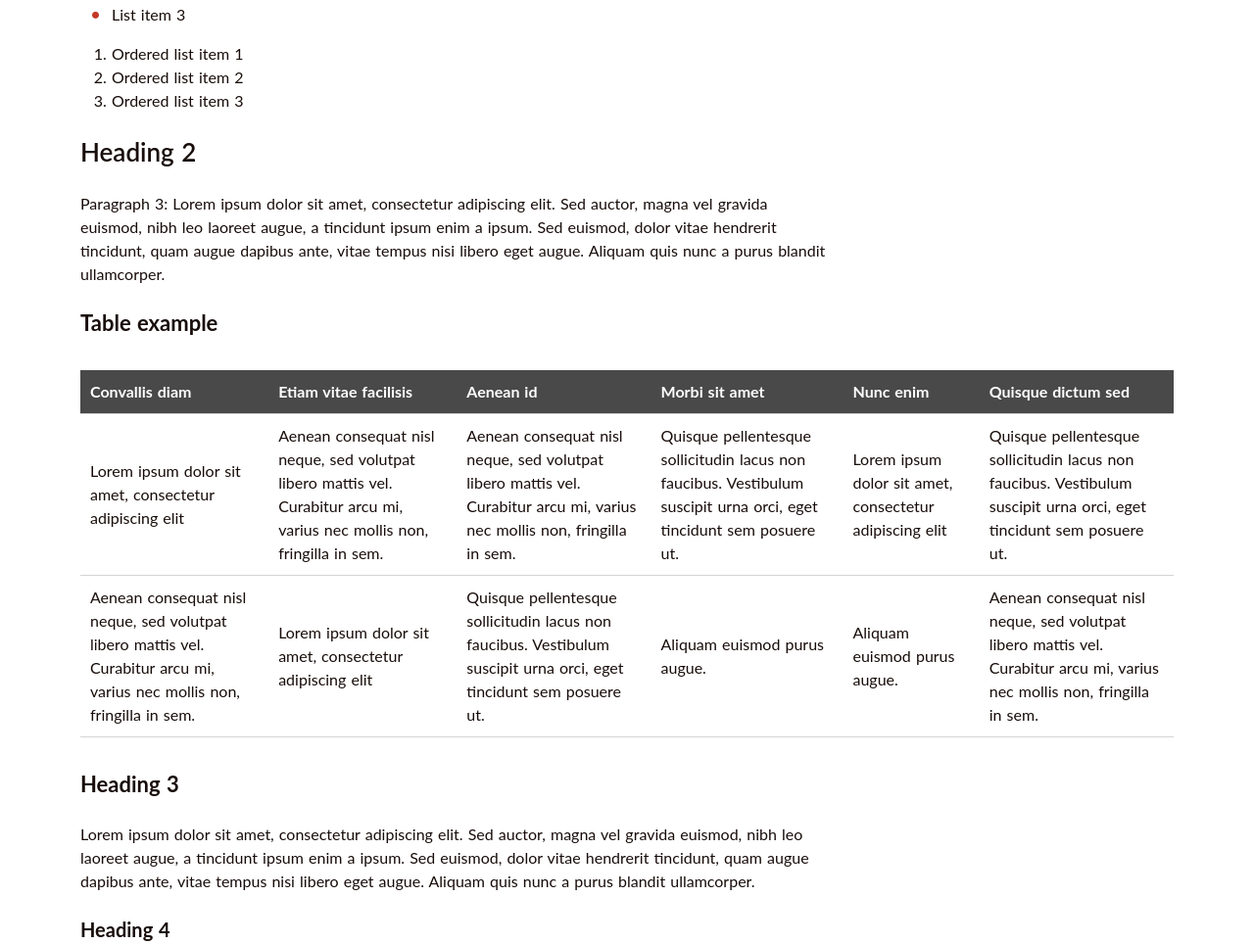
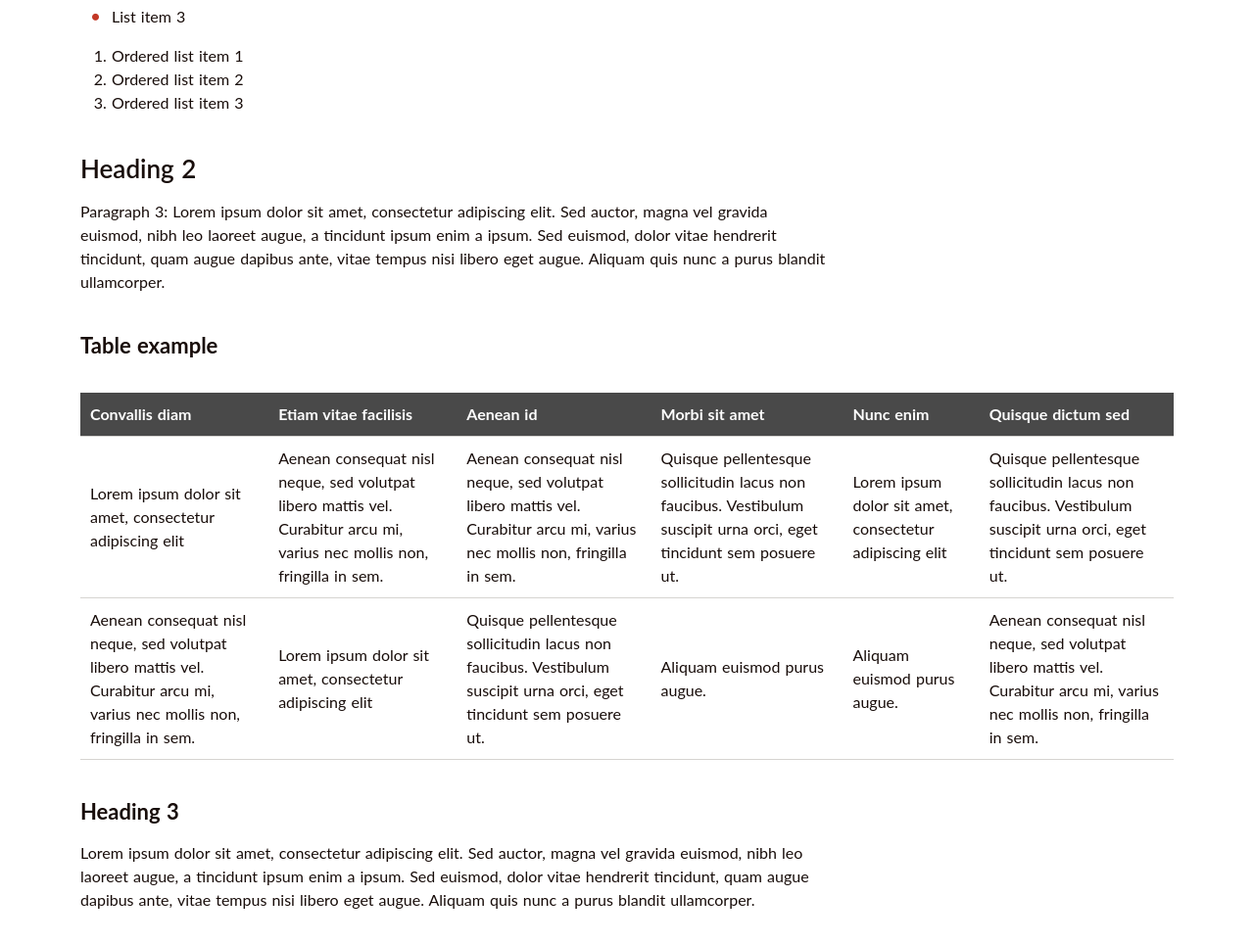
Before and after one commit to ntgovernment/ntg-web-design-system, a website: page index.html in a window 1280 px wide. Shown: the part 768-1732 px from the top of the page at 98% size. Drawn offline with nearby package versions, Linux system fonts and the light colour scheme.

Commit message:
OS-138688: Adjust spacing for headings

```diff
--- a/src/sass/ntgbase/partials/ntgovau-typography.scss
+++ b/src/sass/ntgbase/partials/ntgovau-typography.scss
@@ -17,31 +17,31 @@ h1, h2, h3, h4, h5, h6 {
 h1 {
   font-size: 34px;
   font-weight: 700;
-  padding-bottom: 15px;
+  padding-bottom: 16px;
 }
 
 h2 {
   font-size: 26px;
   font-weight: 600;
-  margin: 25px 0 25px;
+  margin: 40px 0 16px;
 }
 
 h3 {
   font-size: 22px;
   font-weight: bold;
-  margin: 25px 0 25px;
+  margin: 40px 0 16px;
 }
 
 h4 {
   font-size: 20px;
   font-weight: bold;
-  margin: 25px 0 17px;
+  margin: 40px 0 16px;
 }
 
 h5 {
   font-size: 18px;
   font-weight: bold;
-  margin: 25px 0 17px;
+  margin: 40px 0 16px;
 }
 
 h6 {
```
Also changed, not shown: dist/ntgbase/ntgbase.min.css, preflight/ntgbase/css/ntgbase.css.
